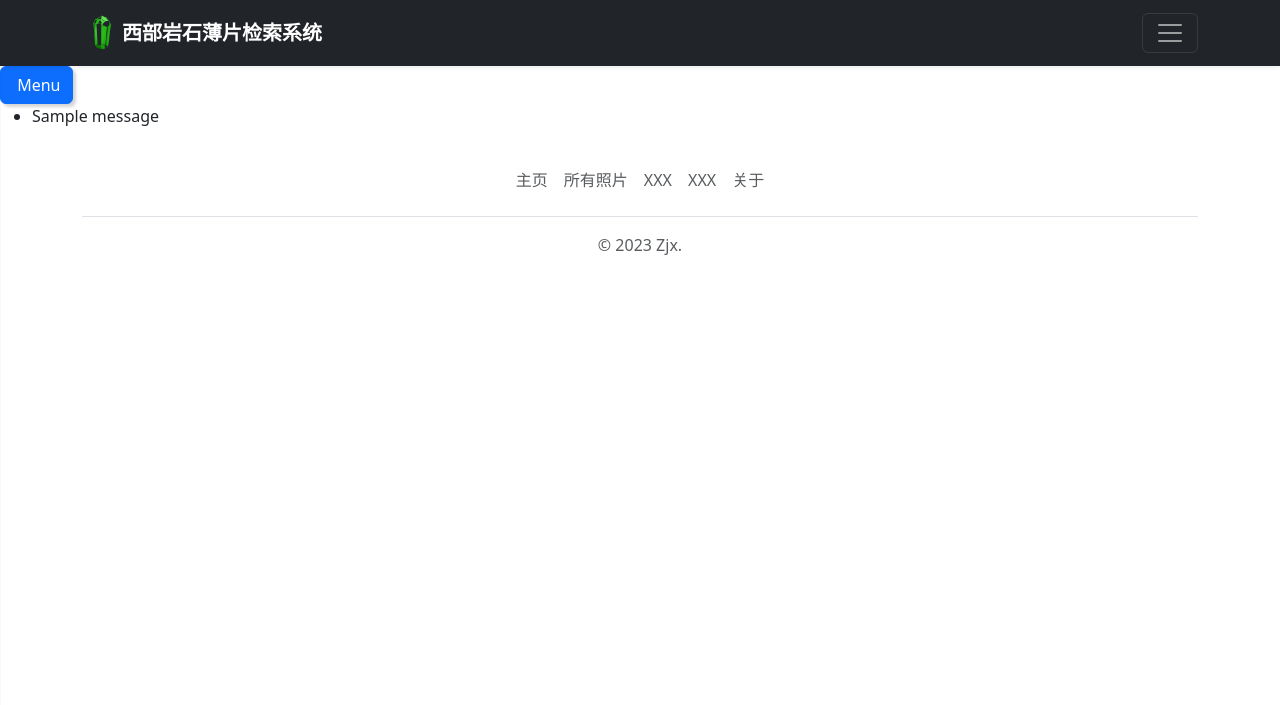
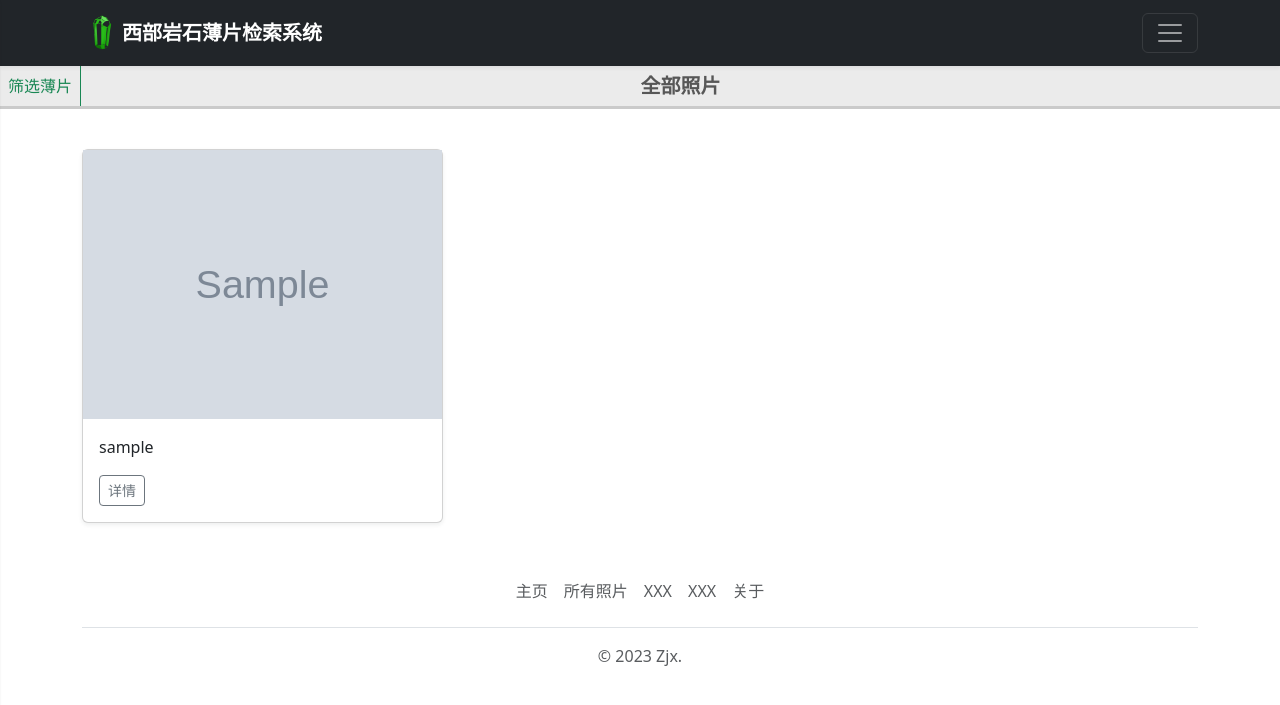
Before and after one commit to BackNumberyyds/rock-thin-section, a Django app: page /all_photos/ in a window 1280 px wide. Shown: the top 705 px of the page. Run offline with Django 4.2, Linux system fonts and the light colour scheme; tables that the repository leaves empty hold one stand-in row (values such as "Sample post"); grey boxes marked "Sample" are stand-in pictures; one stand-in notice (Sample message) is shown; parts of the project's set-up code (start-up, migrations or seed data) failed here and were passed over; some libraries are stand-ins or nearby versions.

Commit message:
all photos form filter functionality

```diff
--- a/rock/forms.py
+++ b/rock/forms.py
@@ -22,9 +22,9 @@ class DetailedSearchForm(forms.Form):
     # depth_field = forms.FloatField(label='井深', required=False, widget=forms.TextInput(
     #     attrs={'class': 'form-control form-control-sm'}))
     depth_field = forms.FloatField(label='井深', required=False, widget=forms.NumberInput(
-        attrs={'class': 'form-control form-control-sm'}))
+        attrs={'class': 'form-control'}))
     lens_field = forms.IntegerField(
-        label='物镜倍数', required=False, widget=forms.NumberInput(attrs={'class': 'form-control form-control-sm'}))
+        label='物镜倍数', required=False, widget=forms.NumberInput(attrs={'class': 'form-control'}))
     orth_field = forms.ChoiceField(
         label='正交偏光', required=False, choices=ORTH_CHOICE, widget=forms.Select(attrs={'class': 'form-select form-select-sm'}))
 
--- a/rock/static/js/all_photos.js
+++ b/rock/static/js/all_photos.js
@@ -1,5 +1,29 @@
 
 document.addEventListener("DOMContentLoaded", function (event) {
+    // 表单数据回显
+    const mines_selected = document.getElementById('id_mines_selected');
+    const lens_selected = document.getElementById('id_lens_selected');
+    const orths_selected = document.getElementById('id_orths_selected');
+    var mines_selected_list = mines_selected.value.split(',');
+    var lens_selected_list = lens_selected.value.split(',');
+    var orths_selected_list = orths_selected.value.split(',');
+
+    document.querySelectorAll('input[name="mines_checkboxs"]').forEach(mine => {
+        if (mines_selected_list.includes(mine.value)) {
+            mine.checked = true;
+        }
+    });
+    document.querySelectorAll('input[name="lens_checkboxs"]').forEach(len => {
+        if (lens_selected_list.includes(len.value)) {
+            len.checked = true;
+        }
+    });
+    document.querySelectorAll('input[name="orths_checkboxs"]').forEach(orth => {
+        if (orths_selected_list.includes(orth.value)) {
+            orth.checked = true;
+        }
+    });
+
     const open = document.getElementById('open-menu');
     const close = document.getElementById('dismiss');
     var sidebar = document.getElementById('sidebar');
@@ -65,7 +89,6 @@ document.addEventListener("DOMContentLoaded", function (event) {
             depth_high_input.disabled = true;
         }
     });
-
 });
 
 function submitform() {
--- a/rock/templates/all_photos.html
+++ b/rock/templates/all_photos.html
@@ -24,7 +24,7 @@
         <div class="container-fluid px-0" hidden>
             <div class="alert alert-danger d-flex align-items-center p-2" id="alert_div" role="alert"></div>
         </div>
-        <form method="post" onsubmit="return submitform()" id="search_form">
+        <form method="post" onsubmit="return submitform()" id="search_form" action="">
             {% csrf_token %}
             <ul class="list-unstyled ps-0">
                 <!-- 一级列表（标题）：地区/井号、井深、物镜倍数、正交偏光 -->
@@ -151,7 +151,10 @@
                     </div>
                 </li>
             </ul>
-            <button type="button" onclick="submitform()" class="btn btn-primary filter-button">筛选</button>
+            <div class="d-grid gap-2">
+                <button class="btn btn-primary" onclick="submitform()" type="button">筛选</button>
+            </div>
+            <!-- <button type="button" onclick="submitform()" class="btn btn-primary filter-button">筛选</button> -->
             <button type="submit" hidden id="search_form_submit_button"></button>
         </form>
     </div>
@@ -164,24 +167,88 @@
     <div class="content">
 
         <!-- open sidebar menu -->
-        <a class="btn btn-primary open-menu" href="#" role="button" id="open-menu">
-            <i class="fas fa-align-left">
-            </i> <span>Menu</span>
-        </a>
-        {% if messages %}
+        <div class="container-fluid">
+            <div class="row"
+                style="border-bottom-style: solid; border-color: rgb(202, 202, 202); background-color: rgb(235, 235, 235);">
+                <div class="col-auto px-0">
+                    <button class="btn btn-outline-success me-0" id="open-menu" type="button"
+                        style="border-radius: 0; border-style: none; border-right-style: solid; padding: 8px;">
+                        筛选薄片
+                    </button>
+                </div>
+                <div class="col d-flex align-items-center justify-content-center px-0">
+                    <p class="fw-semibold m-0 fs-5" style="color:rgb(87, 87, 87)">
+                        {% if is_search %}
+                        共搜索到{{ pics.paginator.count }}个结果
+                        {% else %}
+                        全部照片
+                        {% endif %}
+                    </p>
+                </div>
+            </div>
+        </div>
+        <!-- {% if messages %}
         <ul class="messages">
             {% for message in messages %}
             <li{% if message.tags %} class="{{ message.tags }}" {% endif %}>{{ message }}</li>
                 {% endfor %}
         </ul>
-        {% endif %}
+        {% endif %} -->
         <!-- <div style="height: 10000px;"></div> -->
 
-        <!-- ... -->
+        <div class="album py-4 mt-3">
+            <div class="container">
 
-        <!-- here is the page's content (not shown here) -->
-
-        <!-- ... -->
+                <div class="row row-cols-1 row-cols-sm-2 row-cols-md-3 g-3">
+                    {% for pic in pics %}
+                    <div class="col">
+                        <div class="card shadow-sm">
+                            <img src="{{ pic.image.url }}">
+                            <div class="card-body">
+                                <p class="card-text text_center">{{ pic }}</p>
+                                <div class="d-flex justify-content-between align-items-center">
+                                    <div class="btn-group">
+                                        <button type="button" class="btn btn-sm btn-outline-secondary"
+                                            onclick="window.location.href='{{ pic.get_absolute_url }}'">
+                                            详情
+                                        </button>
+                                        <!-- <button type="button" class="btn btn-sm btn-outline-secondary">编辑</button> -->
+                                    </div>
+                                    <!-- <small class="text-muted">9 mins</small> -->
+                                </div>
+                            </div>
+                        </div>
+                    </div>
+                    {% endfor %}
+                </div>
+            </div>
+            {% if pics.has_other_pages %}
+            <nav class="mt-4">
+                <ul class="pagination justify-content-center">
+                    {% if not pics.has_previous %}
+                    <li class="page-item disabled">
+                        <a class="page-link">&laquo</a>
+                    </li>
+                    {% else %}
+                    <li><a class="page-link" href="?page={{ pics.previous_page_number }}">
+                            &laquo
+                        </a></li>
+                    {% endif %}
+                    <li class="page-item"><a class="page-link">{{ pics.number }} of {{ pics.paginator.num_pages }}</a>
+                    </li>
+                    {% if not pics.has_next %}
+                    <li class="page-item disabled">
+                        <a class="page-link">&raquo</a>
+                    </li>
+                    {% else %}
+                    <li><a class="page-link" href="?page={{ pics.next_page_number }}">
+                            &raquo
+                        </a></li>
+                    {% endif %}
+                </ul>
+            </nav>
+            {% endif %}
+        </div>
 
     </div>
     <!-- End content -->
--- a/rock/templates/base_generic.html
+++ b/rock/templates/base_generic.html
@@ -27,8 +27,10 @@
                             {% if user.is_authenticated %}
                             <li><a href="{% url 'logout' %}" class="text-white">登出</a></li>
                             {% else %}
-                            <li><a href="{% url 'login' %}" class="text-white">登录</a></li>
-                            <li><a href="{% url 'logout' %}" class="text-white">注册</a></li>
+                            <!-- <li><a href="{% url 'login' %}" class="text-white">登录</a></li> -->
+                            <li><a href="#" class="text-white">登录</a></li>
+                            <!-- <li><a href="{% url 'logout' %}" class="text-white">注册</a></li> -->
+                            <li><a href="#" class="text-white">注册</a></li>
                             {% endif %}
                         </ul>
                     </div>
--- a/rock/views.py
+++ b/rock/views.py
@@ -219,18 +219,39 @@ class AllPhtotsView(View):
 
     def get(self, request, *args, **kwargs):
         content = self.render_form()
+
+        # 获得页号
+        page_num = 1
+        if 'page' in request.GET:
+            page_num = request.GET['page']
+
+        pics_qs = PicInfo.objects.all()
+        pics_pages_obj = Paginator(pics_qs, pics_per_page)
+        pics_page_obj = pics_pages_obj.get_page(page_num)
+        content['pics'] = pics_page_obj
+
         return render(request, 'all_photos.html', context=content)
 
     def post(self, request, *args, **kwargs):
         search_form = AllPhotosSearchForm(request.POST)
+
+        # 获得页号
+        page_num = 1
+        if 'page' in request.GET:
+            page_num = request.GET['page']
+
         if search_form.is_valid():
             messages.info(request, request.POST)
             content = self.render_form(search_form)
             pics_qs = PicInfo.objects.all()
 
+            # 标记请求类型为post
+            content['is_search'] = 'on'
+
             # 井号筛选
             if pics_qs.exists():
-                mines_list = request.POST['mines_selected'].split(',')
+                mines_list = search_form.cleaned_data['mines_selected'].split(
+                    ',')
                 pics_qs = pics_qs.filter(mine_num__in=mines_list)
 
             # 井深筛选
@@ -240,13 +261,37 @@ class AllPhtotsView(View):
                     pass
                 # 范围筛选
                 elif 'is_range_search' in request.POST:
+                    depth_low = search_form.cleaned_data['depth_low']
+                    depth_high = search_form.cleaned_data['depth_low']
+                    pics_qs = pics_qs.filter(
+                        depth__range=(depth_low, depth_high))
                     pass
                 # 精准筛选
                 else:
                     depth = search_form.cleaned_data['depth_low']
                     pics_qs = pics_qs.filter(depth=depth)
                     pass
+
+            # 物镜倍数筛选
+            if pics_qs.exists():
+                lens_list = search_form.cleaned_data['lens_selected'].split(
+                    ',')
+                pics_qs = pics_qs.filter(lens_mul__in=lens_list)
+
+            # 正交偏光筛选
+            if pics_qs.exists():
+                orths_list = search_form.cleaned_data['orths_selected'].split(
+                    ',')
+                pics_qs = pics_qs.filter(orth__in=orths_list)
+
+            pics_pages_obj = Paginator(pics_qs, pics_per_page)
+            pics_page_obj = pics_pages_obj.get_page(page_num)
+            content['pics'] = pics_page_obj
         else:
             content = self.render_form()
+            pics_qs = PicInfo.objects.all()
+            pics_pages_obj = Paginator(pics_qs, pics_per_page)
+            pics_page_obj = pics_pages_obj.get_page(page_num)
+            content['pics'] = pics_page_obj
 
         return render(request, 'all_photos.html', context=content)
```
Also changed, not shown: rock/templates/index.html (+13 -51 lines).
